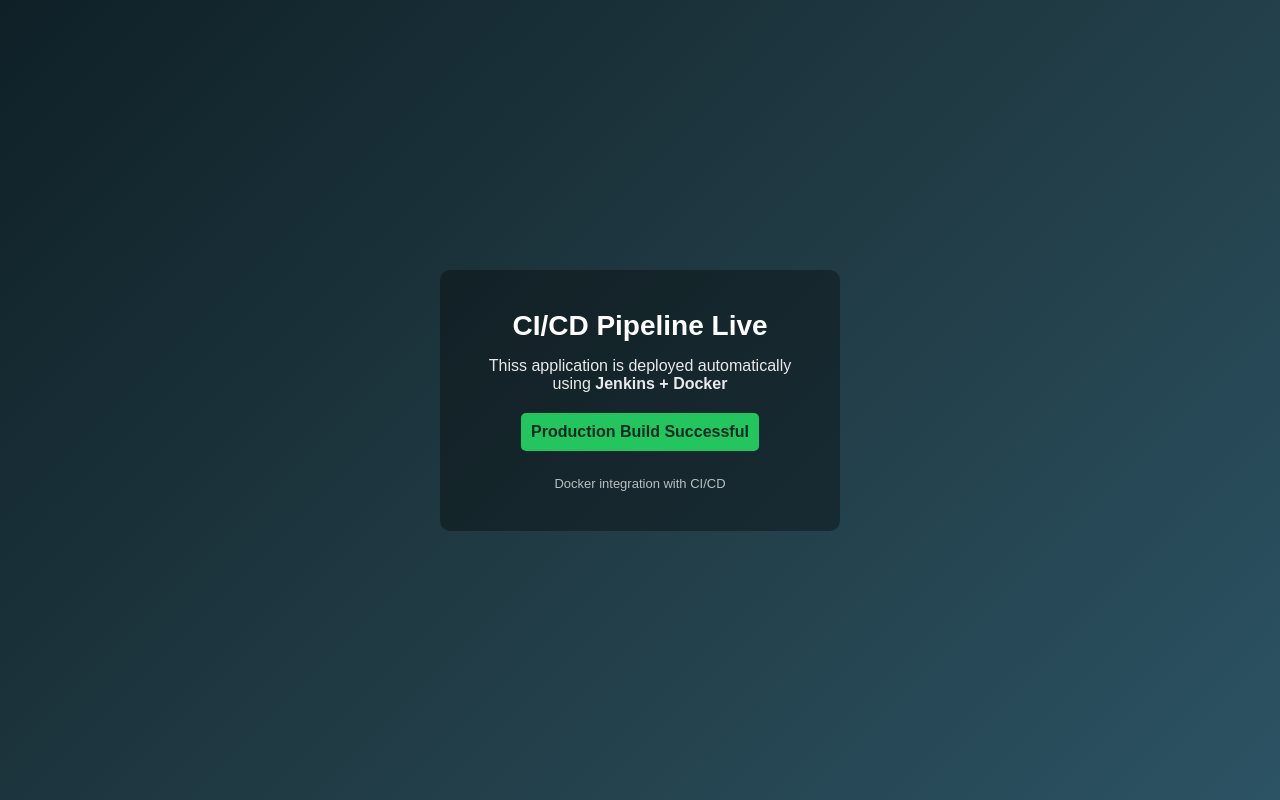
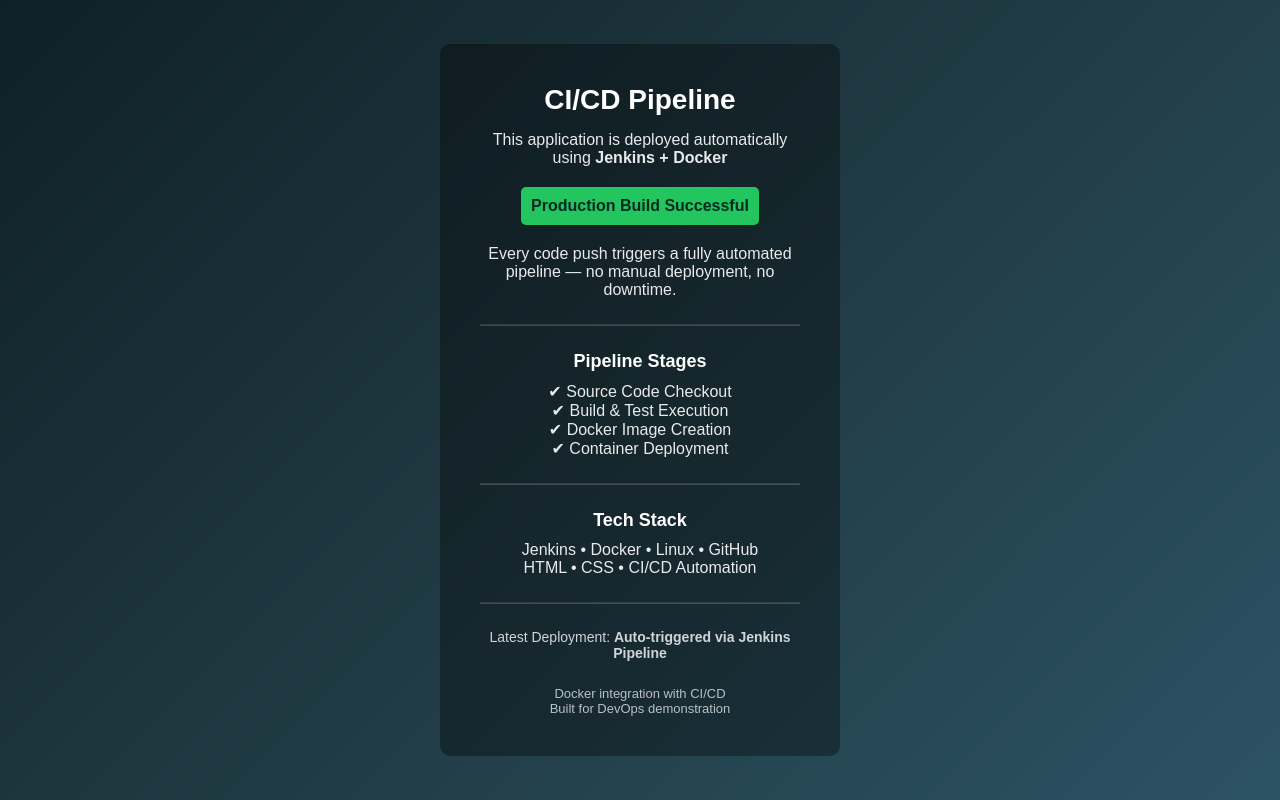
Before and after one commit to Kishankharvi/dockertl, a website: page public/index.html in a window 1280 px wide. Drawn offline with Linux system fonts and the light colour scheme.

Commit message:
index.html modifed

```diff
--- a/public/index.html
+++ b/public/index.html
@@ -8,16 +8,54 @@
 <body>
 
   <div class="container">
-    <h1> CI/CD Pipeline Live</h1>
+    <h1>CI/CD Pipeline </h1>
+
     <p>
-      Thiss application is deployed automatically using
+      This application is deployed automatically using
       <strong>Jenkins + Docker</strong>
     </p>
 
     <div class="badge">Production Build Successful</div>
 
+    <p>
+      Every code push triggers a fully automated pipeline —
+      no manual deployment, no downtime.
+    </p>
+
+    <hr style="margin: 25px 0; opacity: 0.2;" />
+
+    <h2 style="font-size: 18px; margin-bottom: 10px;">
+      Pipeline Stages
+    </h2>
+
+    <p>
+      ✔ Source Code Checkout<br />
+      ✔ Build & Test Execution<br />
+      ✔ Docker Image Creation<br />
+      ✔ Container Deployment
+    </p>
+
+    <hr style="margin: 25px 0; opacity: 0.2;" />
+
+    <h2 style="font-size: 18px; margin-bottom: 10px;">
+      Tech Stack
+    </h2>
+
+    <p>
+      Jenkins • Docker • Linux • GitHub<br />
+      HTML • CSS • CI/CD Automation
+    </p>
+
+    <hr style="margin: 25px 0; opacity: 0.2;" />
+
+    <p style="font-size: 14px; opacity: 0.8;">
+      Latest Deployment:
+      <strong>Auto-triggered via Jenkins Pipeline</strong>
+    </p>
+
     <footer>
-      <span> Docker integration with CI/CD</span>
+      <span>Docker integration with CI/CD</span><br />
+      <span>Built for DevOps demonstration</span>
     </footer>
   </div>
 
```
